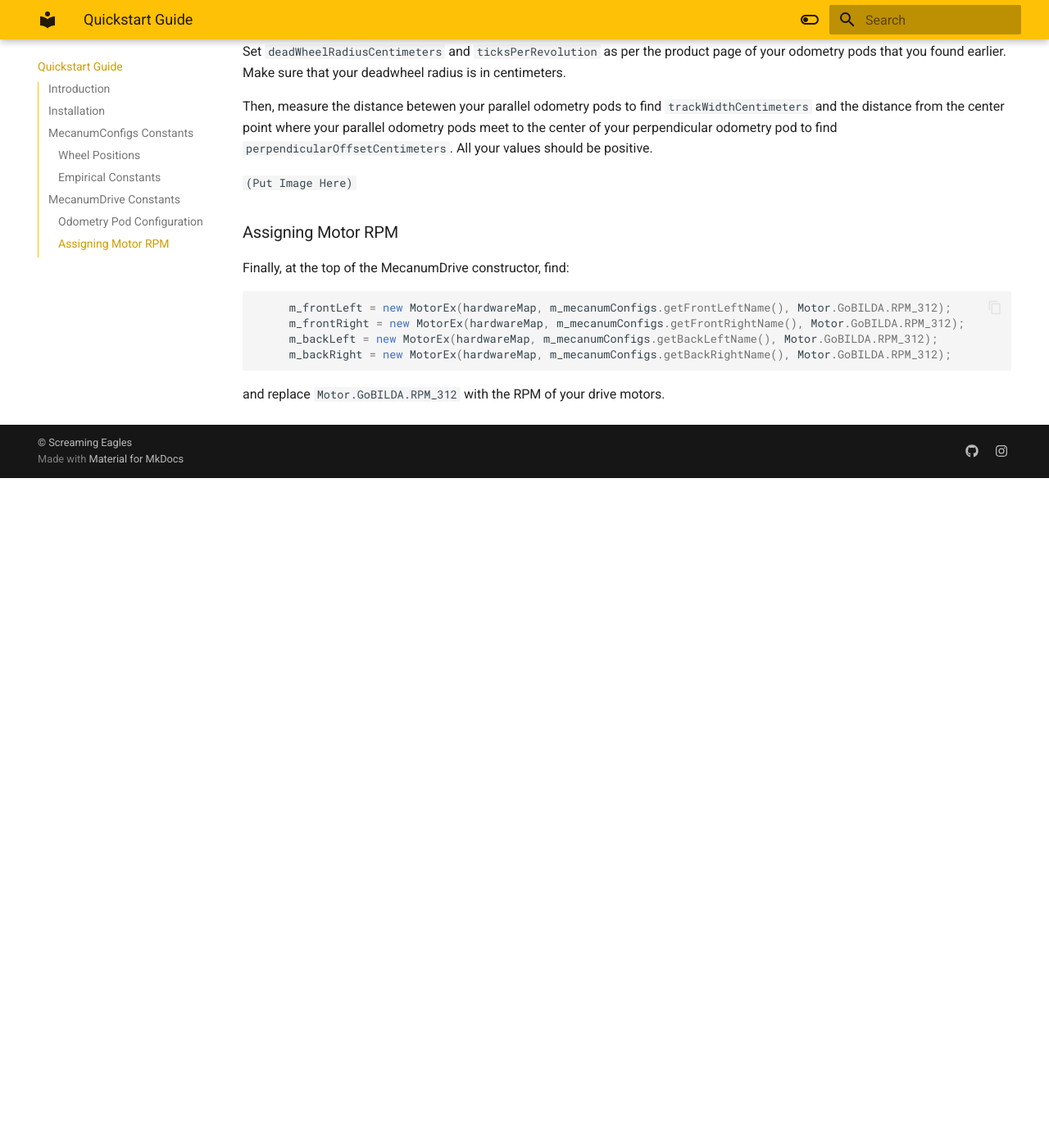
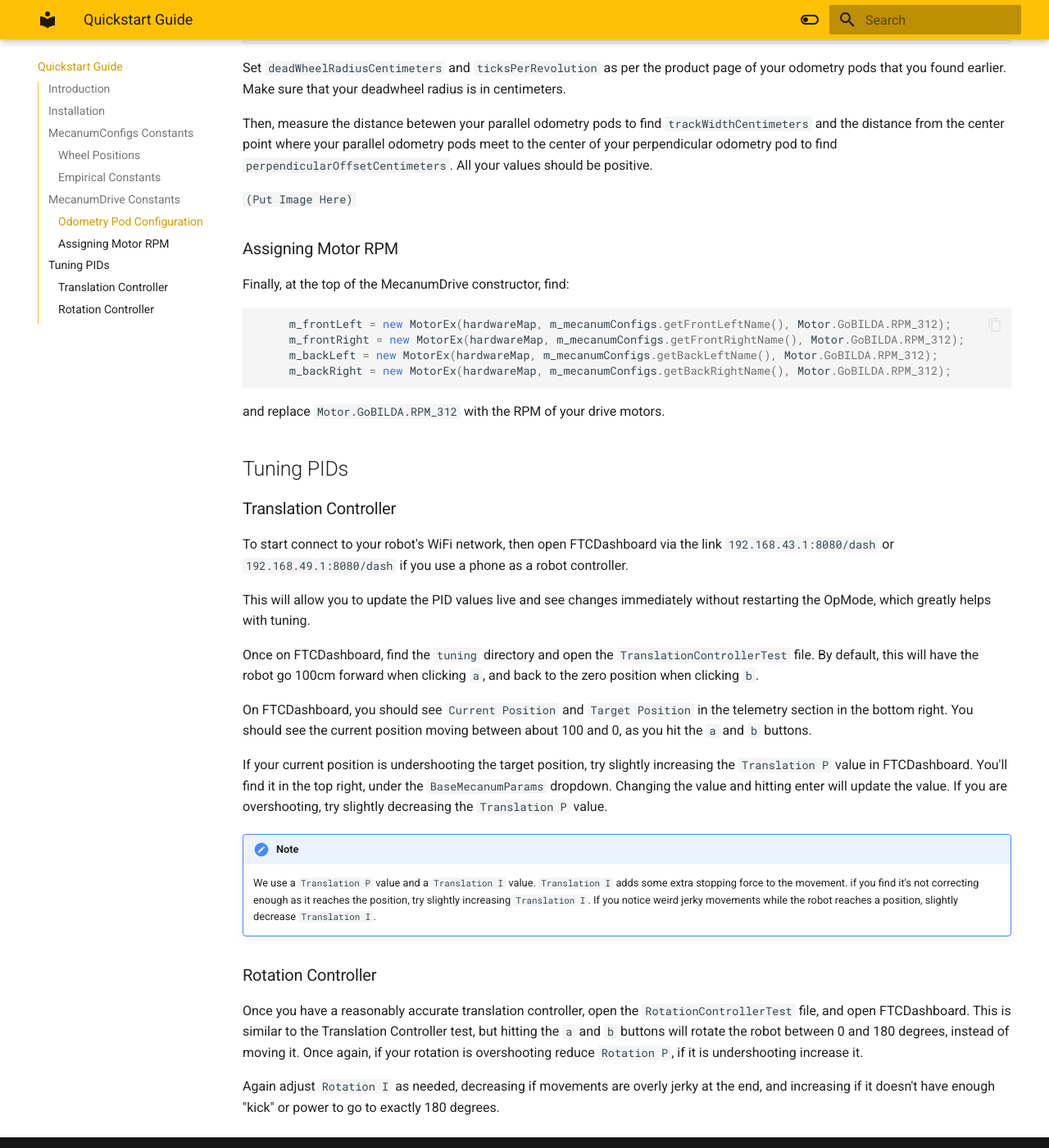
Before and after one commit to IanP07/Soar-Docs, an MkDocs documentation site: the page built from docs/index.md, in a window 1280 px wide and 1400 px high, scrolled down 2289 px. Shown: the whole window at 82% size. Built offline with MkDocs 1.6.1 and Material for MkDocs 9.7.7, drawn with Linux system fonts in a browser that asks for light colours; before the commit the page ends 2872 px from its top, so only the background shows below that; some of the changed text lies outside the part shown.

Commit message:
Added PID Tuning section

````diff
--- a/docs/index.md
+++ b/docs/index.md
@@ -71,10 +71,11 @@ rotation speed
 !!! note
     These values give you the maximum value you should set for the speed and rotation constants,
     not necessarily the ideal value. For our 2024-25 season robot, our m_maxRobotSpeedMps value was around 3.2,
-    however setting it to 2.5 gave our driver much more control and worked better for the game.
+    however setting it to 2.5 gave our driver much more control and worked better for grabbing and
+    scoring game pieces.
 
 The ```m_metersPerTick``` value can be set through a formula. To set it through a formula,
-find your odometry pod wheel's resolution and radius in meters via the product page, then use the
+find your odometry pod wheel's resolution and radius in meters via the product page, then use the:
 
  ```2pi * radius * resolution = meters per tick```
 
@@ -130,3 +131,38 @@ Finally, at the top of the MecanumDrive constructor, find:
 ```
 
 and replace ```Motor.GoBILDA.RPM_312``` with the RPM of your drive motors.
+
+## Tuning PIDs
+
+### Translation Controller
+
+To start connect to your robot's WiFi network, then open FTCDashboard via the link ```192.168.43.1:8080/dash``` or
+```192.168.49.1:8080/dash``` if you use a phone as a robot controller.
+
+This will allow you to update the PID values live and see changes immediately without restarting the OpMode, which greatly
+helps with tuning.
+
+Once on FTCDashboard, find the ```tuning``` directory and open the ```TranslationControllerTest``` file. By default, this will
+have the robot go 100cm forward when clicking ```a```, and back to the zero position when clicking ```b```.
+
+On FTCDashboard, you should see ```Current Position``` and ```Target Position``` in the telemetry section in the bottom right.
+You should see the current position moving between about 100 and 0, as you hit the ```a``` and ```b``` buttons.
+
+If your current position is undershooting the target position, try slightly increasing the ```Translation P``` value in
+FTCDashboard. You'll find it in the top right, under the ```BaseMecanumParams``` dropdown. Changing the value and hitting enter will
+update the value. If you are overshooting, try slightly decreasing the ```Translation P``` value.
+
+!!! Note
+    We use a ```Translation P``` value and a ```Translation I``` value. ```Translation I``` adds some extra stopping force
+    to the movement. if you find it's not correcting enough as it reaches the position, try slightly increasing ```Translation I```.
+    If you notice weird jerky movements while the robot reaches a position, slightly decrease ```Translation I```.
+
+### Rotation Controller
+
+Once you have a reasonably accurate translation controller, open the ```RotationControllerTest``` file, and open FTCDashboard.
+This is similar to the Translation Controller test, but hitting the ```a``` and ```b``` buttons will rotate the robot between
+0 and 180 degrees, instead of moving it. Once again, if your rotation is overshooting reduce ```Rotation P```, if it is
+undershooting increase it.
+
+Again adjust ```Rotation I``` as needed, decreasing if movements are overly jerky at the end,
+and increasing if it doesn't have enough "kick" or power to go to exactly 180 degrees.
````
Also changed, not shown: other parts of docs/index.md (+1 -1 lines), docs/LibraryGuide.md (+1 -1 lines).
